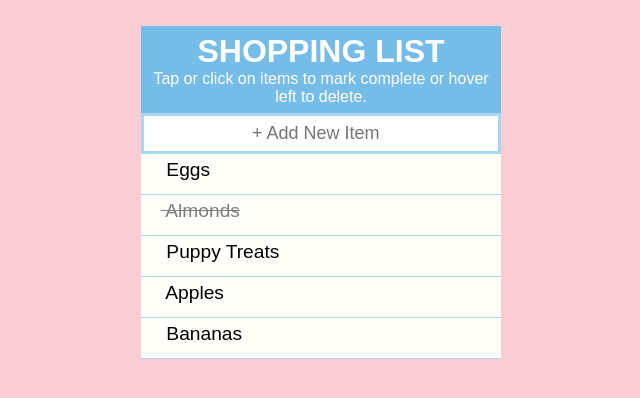
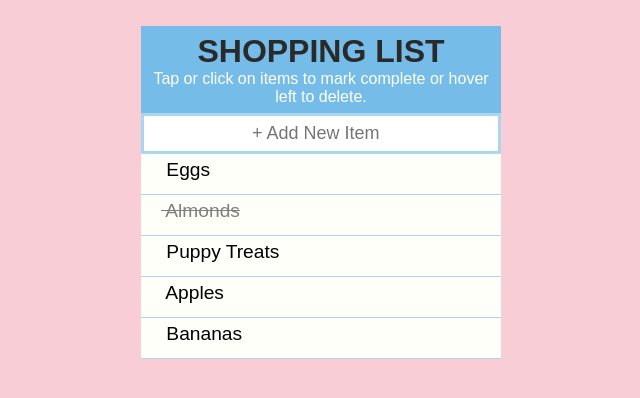
Before and after one commit to KatKing/shopping-list, a plain HTML site: page index.html in a window 1280 px wide. Shown: the whole page, without its empty margins (319-959 px from the left). Drawn offline with nearby package versions, Linux system fonts and the light colour scheme.

Commit message:
updates on text colors

```diff
--- a/css/main.css
+++ b/css/main.css
@@ -46,9 +46,9 @@ body {
 .note-pad h1 {
 	text-align: center;
 	font-weight: 700;
-	color: #fff;
 	text-transform: uppercase;
 	margin: 0;
+	color: #2a2a2a;
 
 }
 
```
